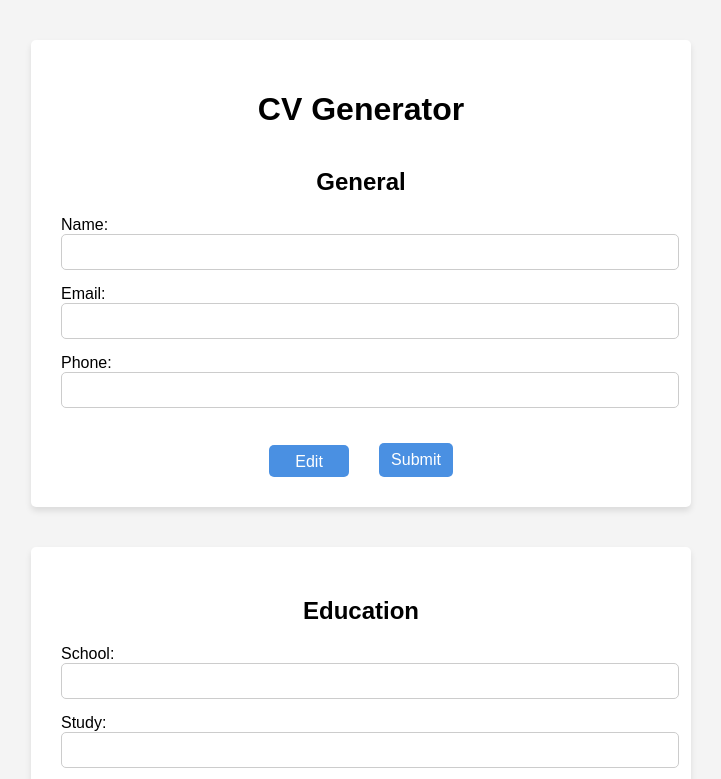
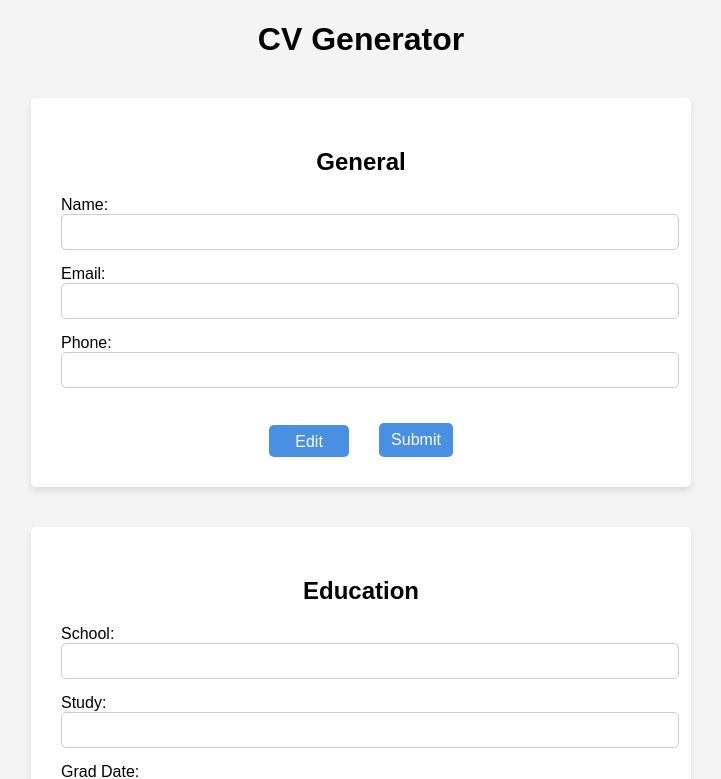
Before and after one commit to gio437/cv-project-react, a React (Create React App) app: page / in a window 1280 px wide. Shown: the top 779 px of the page, without its empty margins (279-1000 px from the left). Built offline with nearby package versions, Linux system fonts and the light colour scheme.

Commit message:
changed header location

```diff
--- a/src/App.js
+++ b/src/App.js
@@ -6,6 +6,7 @@ import Practical from './components/Practical';
 function App() {
   return (
     <div>
+      <h1 className='head'>CV Generator</h1>
       <General />
       <Education />
       <Practical />
--- a/src/components/General.js
+++ b/src/components/General.js
@@ -86,9 +86,9 @@ export default function General() {
     }
 
     return (
+        <div>
         <div className='general'>
            {/* <button className='preview' onClick={ShowPreview}>Preview</button> */}
-           <h1>CV Generator</h1>
            <h2>General</h2>
             <label className='nameLabel'>
                 Name:
@@ -107,5 +107,6 @@ export default function General() {
                 <input type='submit' className='submitGeneral' onClick={MoveArr}></input>
             </div>
         </div>
+        </div>
     )
 }
--- a/src/index.css
+++ b/src/index.css
@@ -13,6 +13,11 @@ body {
   max-width: 600px;
   margin: 40px auto;
   box-shadow: 0 4px 6px rgba(0, 0, 0, 0.1);
+}
+
+.head {
+  display: flex;
+  justify-content: center;
 }
 
 .practical {
```
Also changed, not shown: 13 other files (tests, documents, lock files or other folders).
